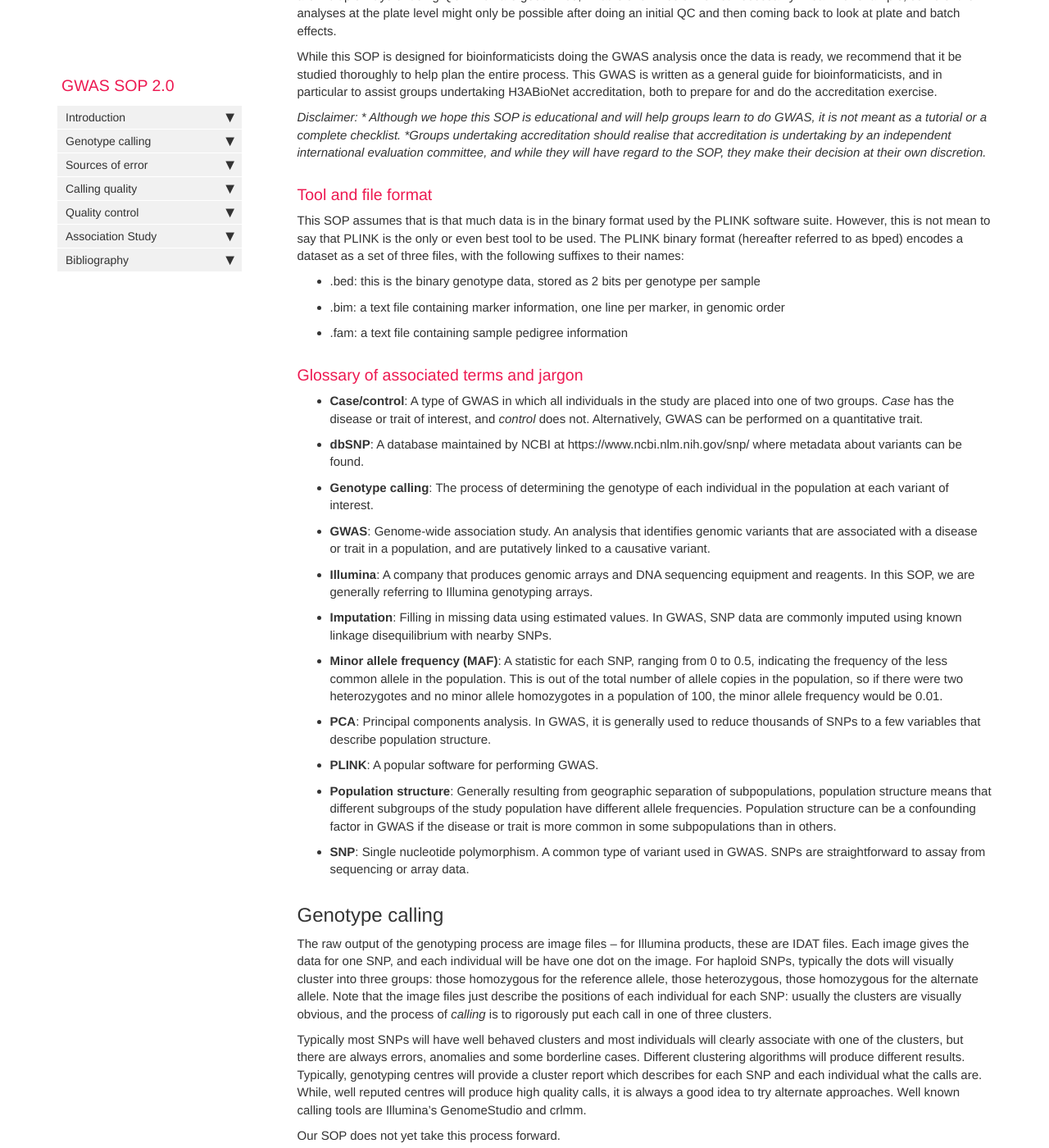
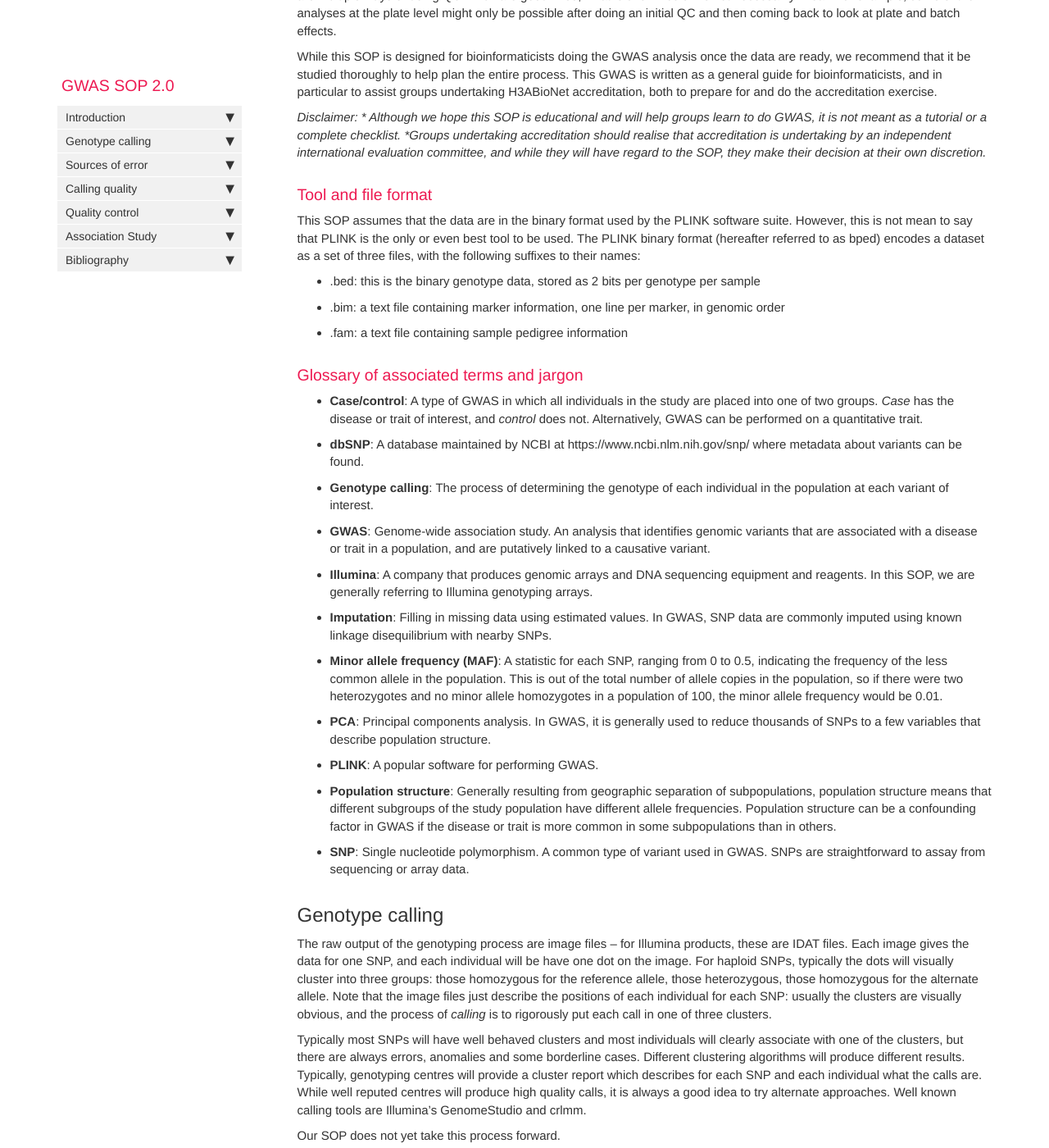
Before and after one commit to h3abionet/H3ABionet-SOPs, a Jekyll site: the page built from pages/genomics_analysis/GWAS/GWAS.md, in a window 1280 px wide and 1400 px high, scrolled down 1129 px. Shown: the whole window at 82% size. Built offline with Jekyll 4.4.1, drawn with Linux system fonts in a browser that asks for light colours; nearby versions of some CDN libraries; comment, search, counter and statistics services are not loaded.

Commit message:
Minor writing edits

```diff
--- a/pages/genomics_analysis/GWAS/GWAS.md
+++ b/pages/genomics_analysis/GWAS/GWAS.md
@@ -18,14 +18,14 @@ authors:
 
 GWAS is a key workflow of the H3A. Our recommended approach to SOP is shown below. Note, this is not an algorithm -- there are multiple ways of doing QC which are good. Also, what is shown below is not necessarily linear. For example, some of the analyses at the plate level might only be possible after doing an initial QC and then coming back to look at plate and batch effects.
 
-While this SOP is designed for bioinformaticists doing the GWAS analysis once the data is ready, we recommend that it be studied thoroughly to help plan the entire process. This GWAS is written as a general guide for bioinformaticists, and in particular to assist groups undertaking H3ABioNet accreditation, both to prepare for and do the accreditation exercise.
+While this SOP is designed for bioinformaticists doing the GWAS analysis once the data are ready, we recommend that it be studied thoroughly to help plan the entire process. This GWAS is written as a general guide for bioinformaticists, and in particular to assist groups undertaking H3ABioNet accreditation, both to prepare for and do the accreditation exercise.
 
 *Disclaimer: * Although we hope this SOP is educational and will help groups learn to do GWAS, it is not meant as a tutorial or a complete checklist. *Groups undertaking accreditation should realise that accreditation is undertaking by an independent international evaluation committee, and while they will have regard to the SOP, they make their decision at their own discretion.*
 
 
 
 ### Tool and file format {#tools-file-format}
-This SOP assumes that is that much data is in the binary format used by the PLINK software suite. However, this is not mean to say that PLINK is the only or even best tool to be used.  The PLINK binary format (hereafter referred to as bped) encodes a dataset as a set of three files, with the following suffixes to their names:
+This SOP assumes that the data are in the binary format used by the PLINK software suite. However, this is not mean to say that PLINK is the only or even best tool to be used.  The PLINK binary format (hereafter referred to as bped) encodes a dataset as a set of three files, with the following suffixes to their names:
 
 * .bed: this is the binary genotype data, stored as 2 bits per genotype per sample
 * .bim: a text file containing marker information, one line per marker, in genomic order
@@ -50,7 +50,7 @@ This SOP assumes that is that much data is in the binary format used by the PLIN
 
 The raw output of the genotyping process are image files -- for Illumina products, these are IDAT files. Each image gives the data for one SNP, and each individual will be have one dot on the image. For haploid SNPs, typically the dots will visually cluster into three groups: those homozygous for the reference allele, those heterozygous, those homozygous for the alternate allele. Note that the image files just describe the positions of each individual for each SNP: usually the clusters are visually obvious, and the process of *calling* is to rigorously put each call in one of three clusters.
 
-Typically most SNPs will have well behaved clusters and most individuals will clearly associate with one of the clusters, but there are always errors, anomalies and some borderline cases. Different clustering algorithms will produce different results. Typically, genotyping centres will provide a cluster report which describes for each SNP and each individual what the calls are. While, well reputed centres will produce high quality calls, it is always a  good idea to try alternate approaches. Well known calling tools are Illumina's GenomeStudio and crlmm.
+Typically most SNPs will have well behaved clusters and most individuals will clearly associate with one of the clusters, but there are always errors, anomalies and some borderline cases. Different clustering algorithms will produce different results. Typically, genotyping centres will provide a cluster report which describes for each SNP and each individual what the calls are. While well reputed centres will produce high quality calls, it is always a  good idea to try alternate approaches. Well known calling tools are Illumina's GenomeStudio and crlmm.
 
 Our SOP does not yet take this process forward.
 
```
